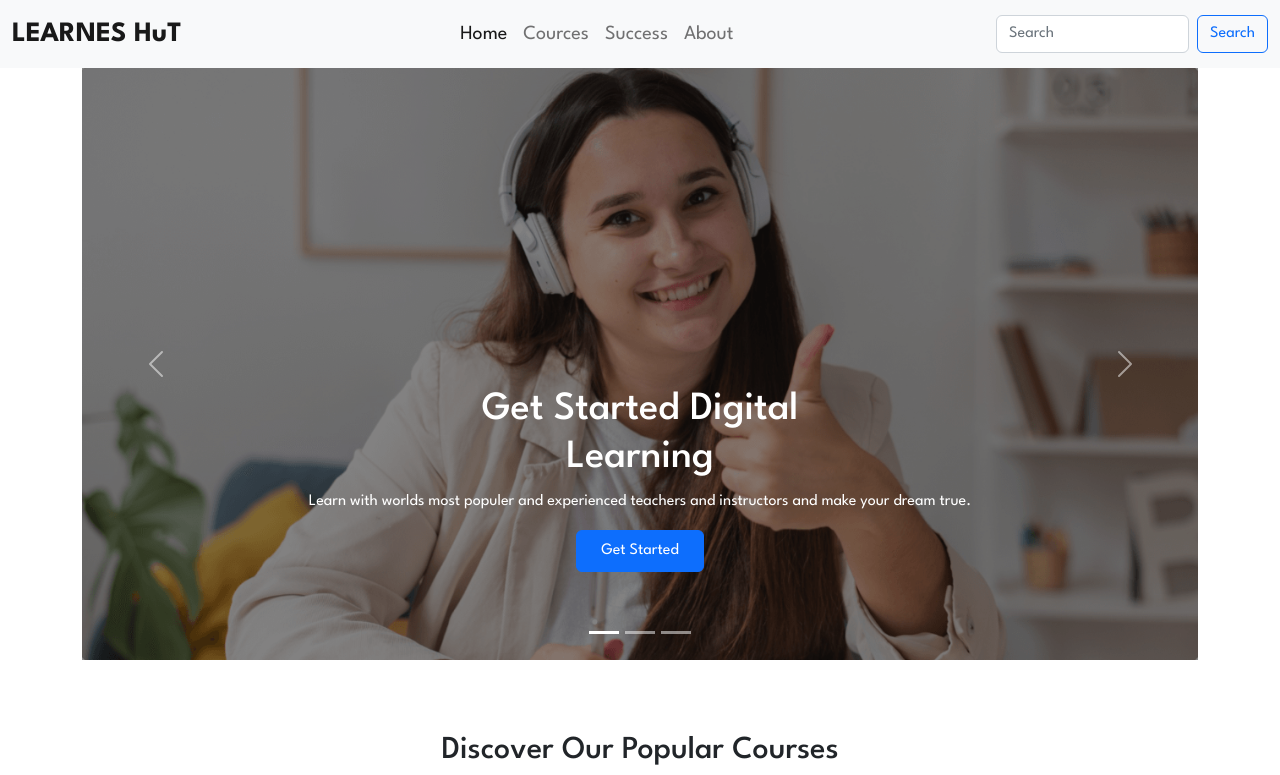
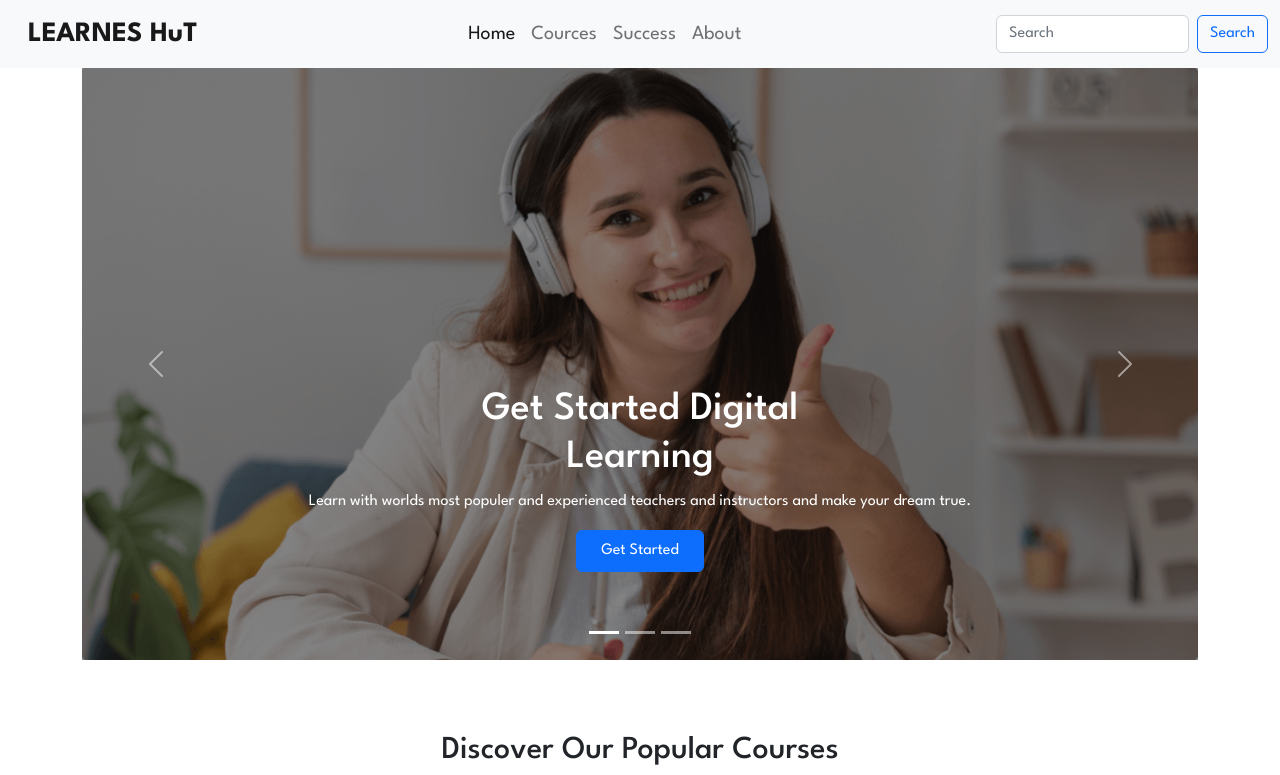
Before and after one commit to Ashikur540/Learners-Hut-Assignment--3-, a plain HTML site: page index.html in a window 1280 px wide. Shown: the top 775 px of the page. Drawn offline with nearby package versions, Linux system fonts and the light colour scheme.

Commit message:
corrections

```diff
--- a/index.html
+++ b/index.html
@@ -22,7 +22,7 @@
     <!-- navbar -->
     <nav class="navbar navbar-expand-lg bg-light">
         <div class="container-fluid">
-            <a class="navbar-brand fw-bold fs-3" href="#">LEARNES HuT</a>
+            <a class="navbar-brand fw-bold fs-3 ms-3" href="#">LEARNES HuT</a>
             <button class="navbar-toggler" type="button" data-bs-toggle="collapse"
                 data-bs-target="#navbarSupportedContent" aria-controls="navbarSupportedContent" aria-expanded="false"
                 aria-label="Toggle navigation">
```
